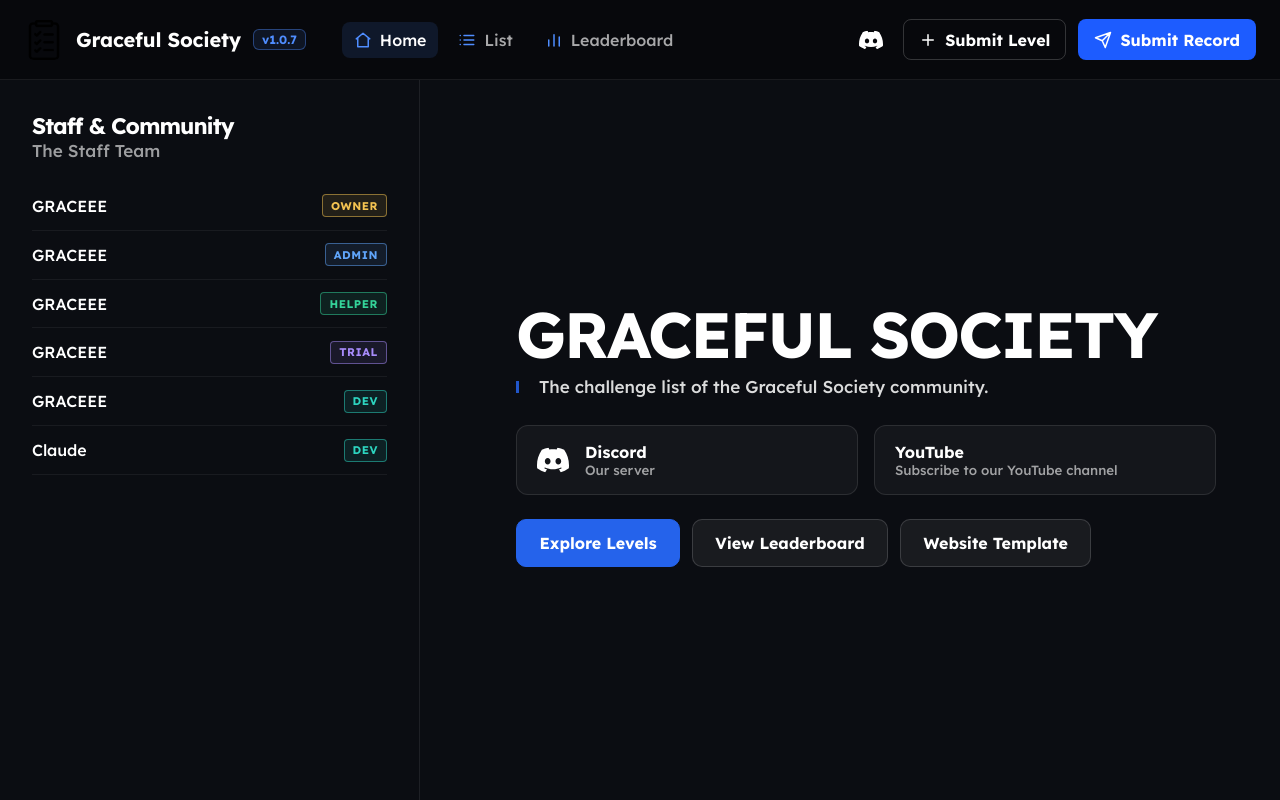
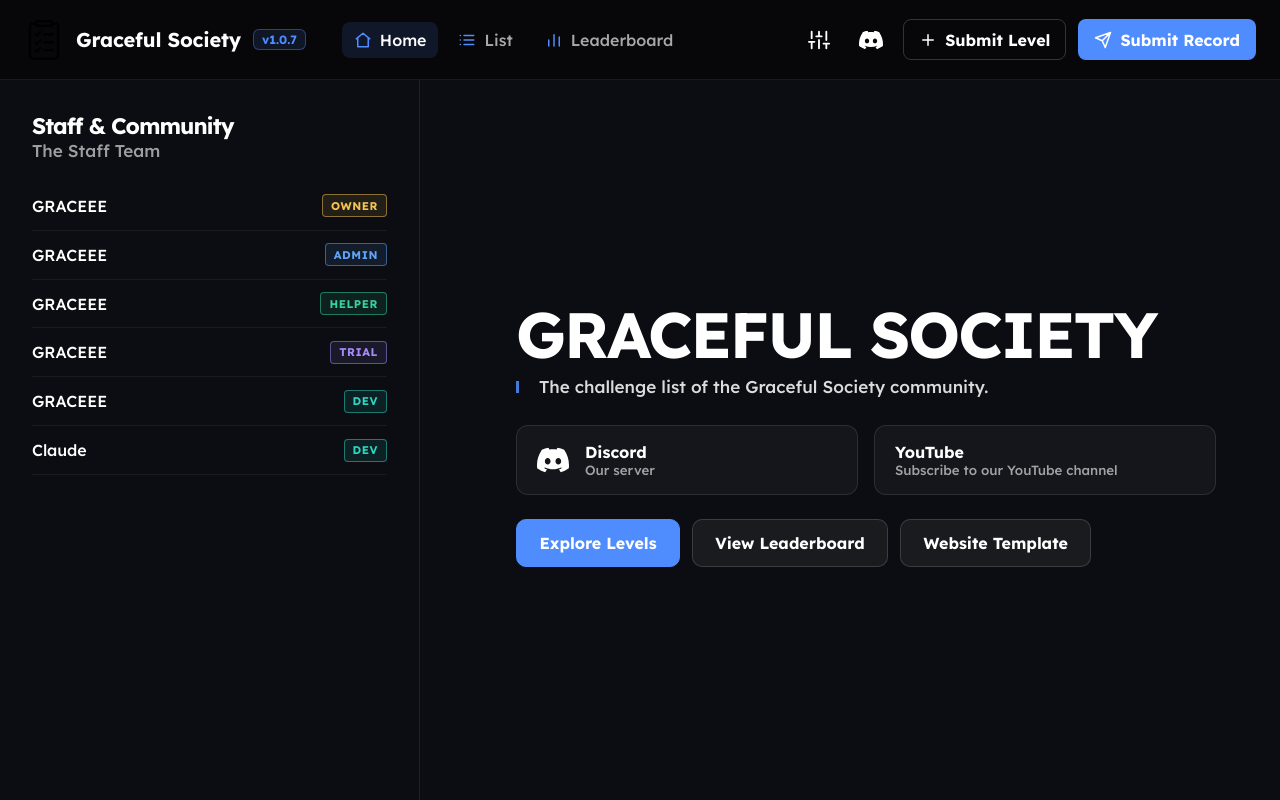
Before and after one commit to th3g00dn3ss/Graceful-Society, a plain HTML site: page index.html in a window 1280 px wide. Drawn offline with nearby package versions, Linux system fonts and the light colour scheme.

Commit message:
Update index.html

```diff
--- a/index.html
+++ b/index.html
@@ -20,6 +20,7 @@
         <link rel="stylesheet" type="text/css" href="css/components/tabs.css" />
         <link rel="stylesheet" type="text/css" href="css/components/topbar.css" />
         <link rel="stylesheet" type="text/css" href="css/pages/submit.css" />
+        <link rel="stylesheet" type="text/css" href="css/theme.css" />
         <script src="https://unpkg.com/vue@3.2.31/dist/vue.global.js"></script>
         <script src="https://unpkg.com/vue-router@4.0.14/dist/vue-router.global.prod.js"></script>
         <script type="module" src="js/main.js"></script>
@@ -49,6 +50,9 @@
                 </nav>
 
                 <div class="topbar__actions">
+                                        <router-link class="topbar__icon" to="/settings" title="Settings">
+                        <svg viewBox="0 0 24 24" width="22" height="22" fill="none" stroke="currentColor" stroke-width="2" stroke-linecap="round" stroke-linejoin="round"><path d="M4 21v-7M4 10V3M12 21v-9M12 8V3M20 21v-5M20 12V3M1 14h6M9 8h6M17 16h6"/></svg>
+                    </router-link>
                     </button>
                     <a class="topbar__icon" href="https://discord.gg/BxWZA2MPBf">
                         <img src="assets/discord.svg" alt="Discord Logo" />
```
